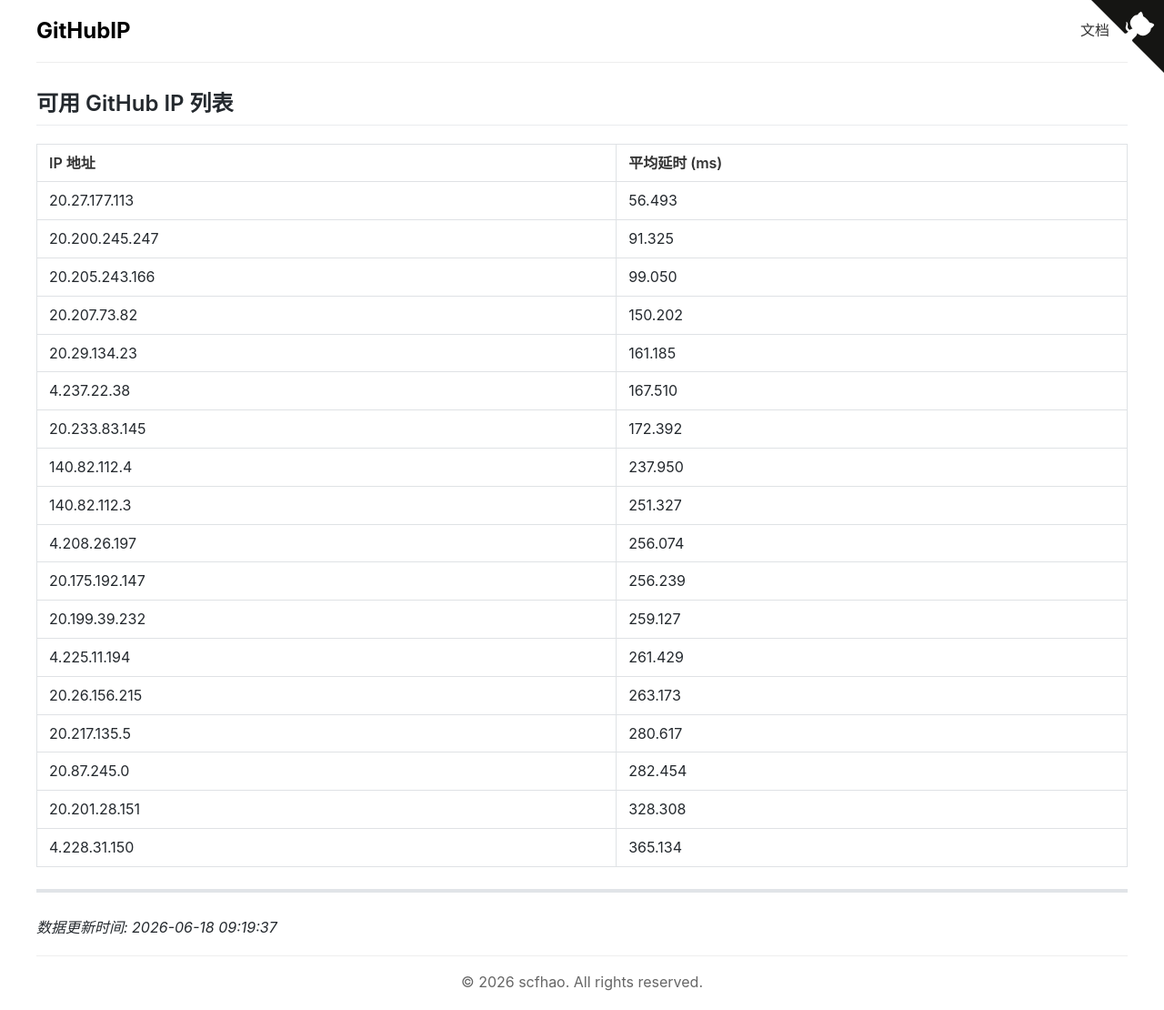
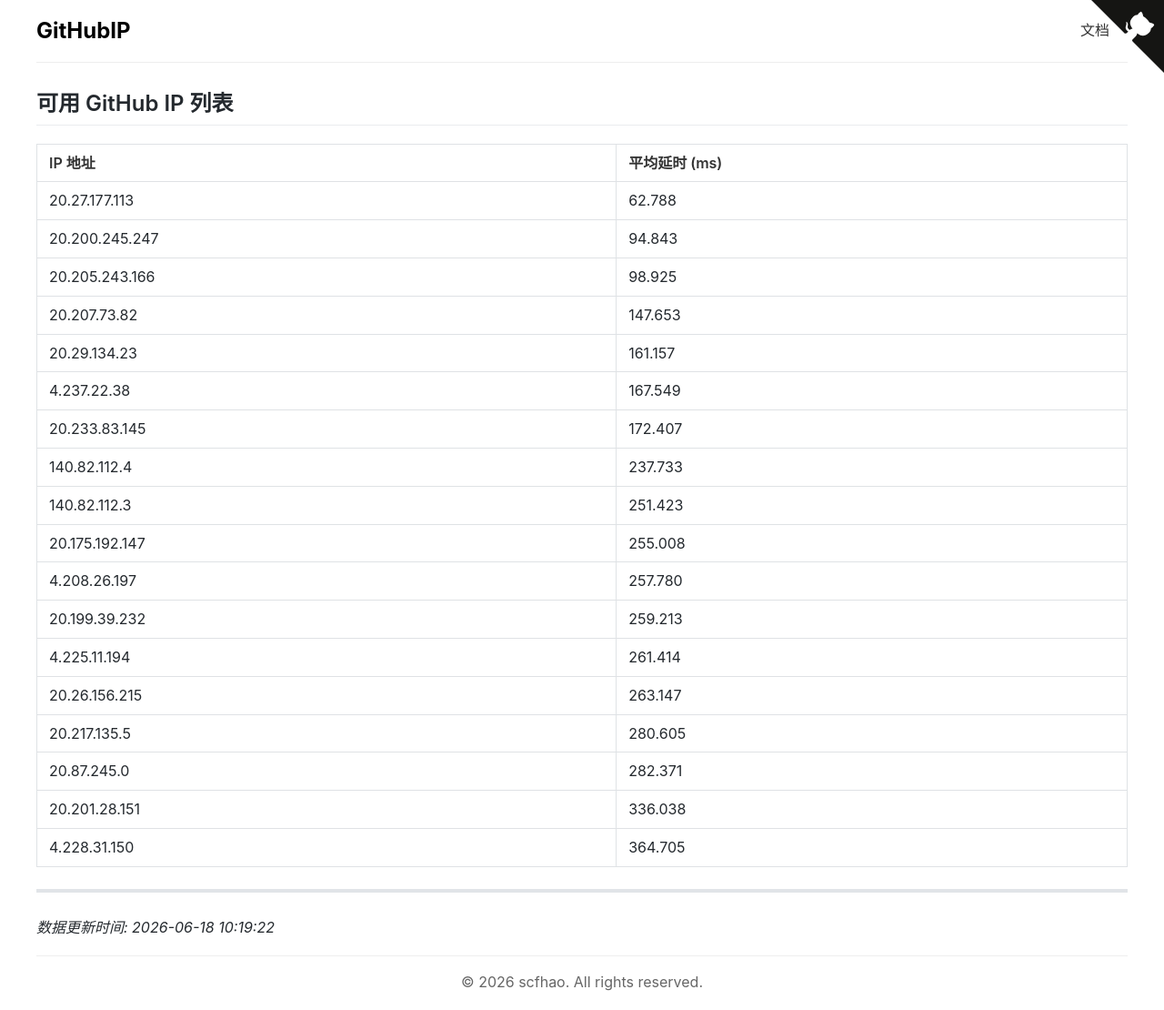
Before and after one commit to scfhao/GitHubIP, a Jekyll site: the page built from index.md, in a window 1280 px wide. Shown: the whole page at 91% size. Built offline with Jekyll 4.4.1, drawn with Linux system fonts in a browser that asks for light colours.

Commit message:
自动脚本执行 - 2026-06-18 10:19:22

```diff
--- a/index.md
+++ b/index.md
@@ -1,32 +1,32 @@
 ---
 layout: home
 title: GitHub IP 列表
-date: 2026-06-18 09:19:37
+date: 2026-06-18 10:19:22
 ---
 
 ## 可用 GitHub IP 列表
 
 | IP 地址 | 平均延时 (ms) |
 |---------|--------------|
-| 20.27.177.113 | 56.493 |
-| 20.200.245.247 | 91.325 |
-| 20.205.243.166 | 99.050 |
-| 20.207.73.82 | 150.202 |
-| 20.29.134.23 | 161.185 |
-| 4.237.22.38 | 167.510 |
-| 20.233.83.145 | 172.392 |
-| 140.82.112.4 | 237.950 |
-| 140.82.112.3 | 251.327 |
-| 4.208.26.197 | 256.074 |
-| 20.175.192.147 | 256.239 |
-| 20.199.39.232 | 259.127 |
-| 4.225.11.194 | 261.429 |
-| 20.26.156.215 | 263.173 |
-| 20.217.135.5 | 280.617 |
-| 20.87.245.0 | 282.454 |
-| 20.201.28.151 | 328.308 |
-| 4.228.31.150 | 365.134 |
+| 20.27.177.113 | 62.788 |
+| 20.200.245.247 | 94.843 |
+| 20.205.243.166 | 98.925 |
+| 20.207.73.82 | 147.653 |
+| 20.29.134.23 | 161.157 |
+| 4.237.22.38 | 167.549 |
+| 20.233.83.145 | 172.407 |
+| 140.82.112.4 | 237.733 |
+| 140.82.112.3 | 251.423 |
+| 20.175.192.147 | 255.008 |
+| 4.208.26.197 | 257.780 |
+| 20.199.39.232 | 259.213 |
+| 4.225.11.194 | 261.414 |
+| 20.26.156.215 | 263.147 |
+| 20.217.135.5 | 280.605 |
+| 20.87.245.0 | 282.371 |
+| 20.201.28.151 | 336.038 |
+| 4.228.31.150 | 364.705 |
 
 ---
 
-*数据更新时间: 2026-06-18 09:19:37*
+*数据更新时间: 2026-06-18 10:19:22*
```
